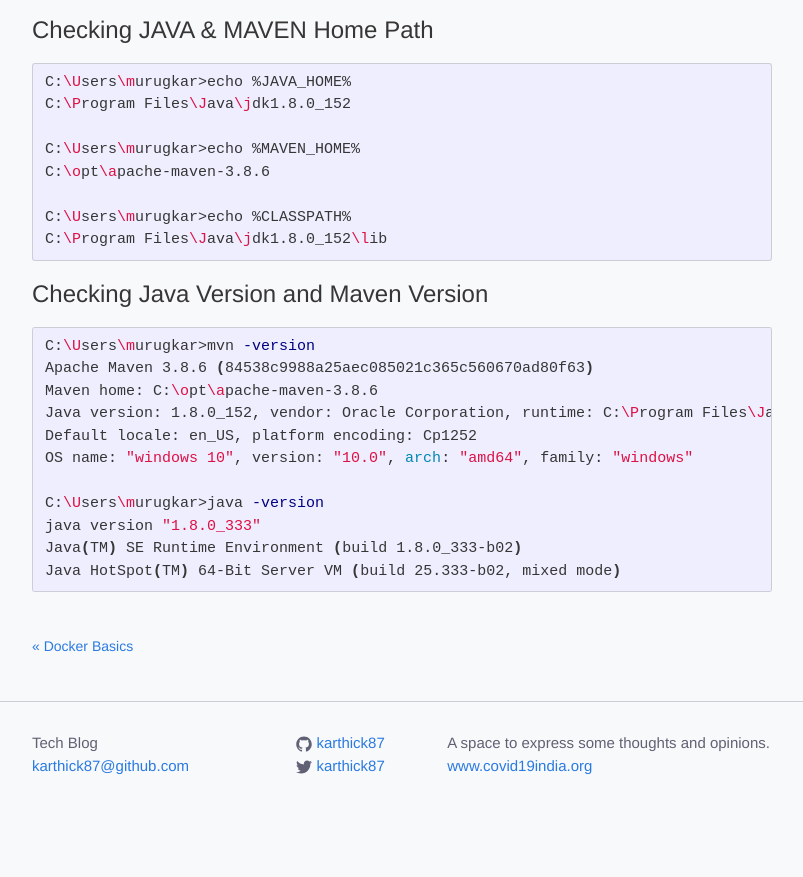
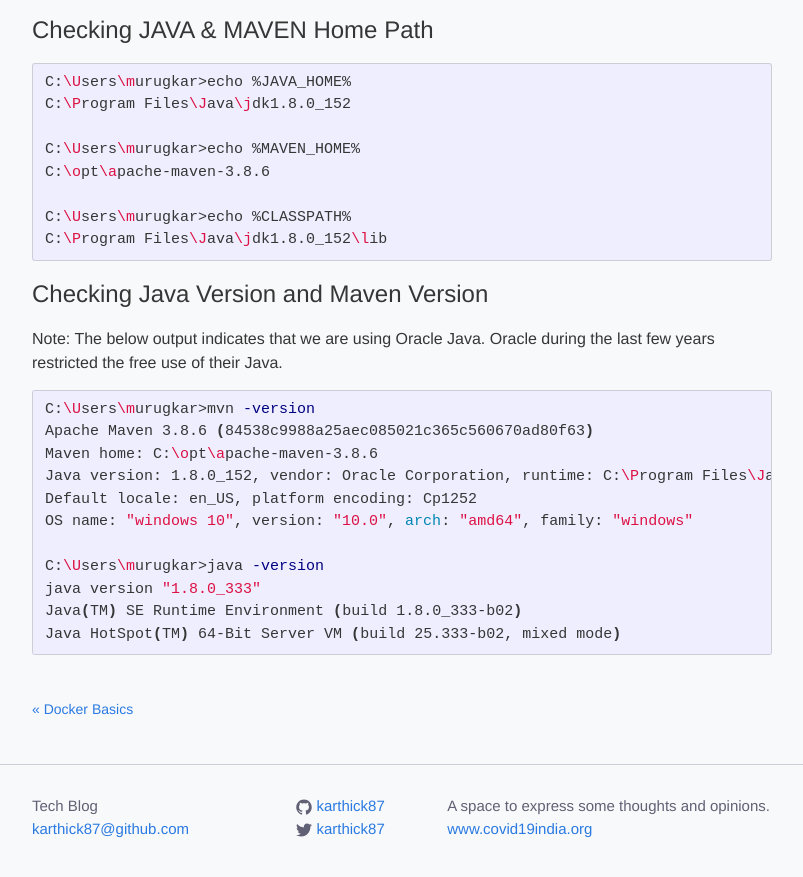
Before and after one commit to karthick87/karthick87.github.io, a Jekyll site: the page built from _posts/2022-08-01-java_installation_windows.md, in a window 1280 px wide and 900 px high, scrolled down 596 px. Shown: the top 877 px of the window, without its empty margins (238-1041 px from the left). Built offline with Jekyll 4.4.1, drawn with Linux system fonts in a browser that asks for light colours; a script that is not in the unit is left out; before the commit the page ends 1433 px from its top, so only the background shows below that.

Commit message:
Update 2022-08-01-java_installation_windows.md

````diff
--- a/_posts/2022-08-01-java_installation_windows.md
+++ b/_posts/2022-08-01-java_installation_windows.md
@@ -35,6 +35,8 @@
 ```
 
 # Checking Java Version and Maven Version
+Note: The below output indicates that we are using Oracle Java. Oracle during the last few years restricted the free use of their Java.
+
 ```shell
 C:\Users\murugkar>mvn -version
 Apache Maven 3.8.6 (84538c9988a25aec085021c365c560670ad80f63)
````
